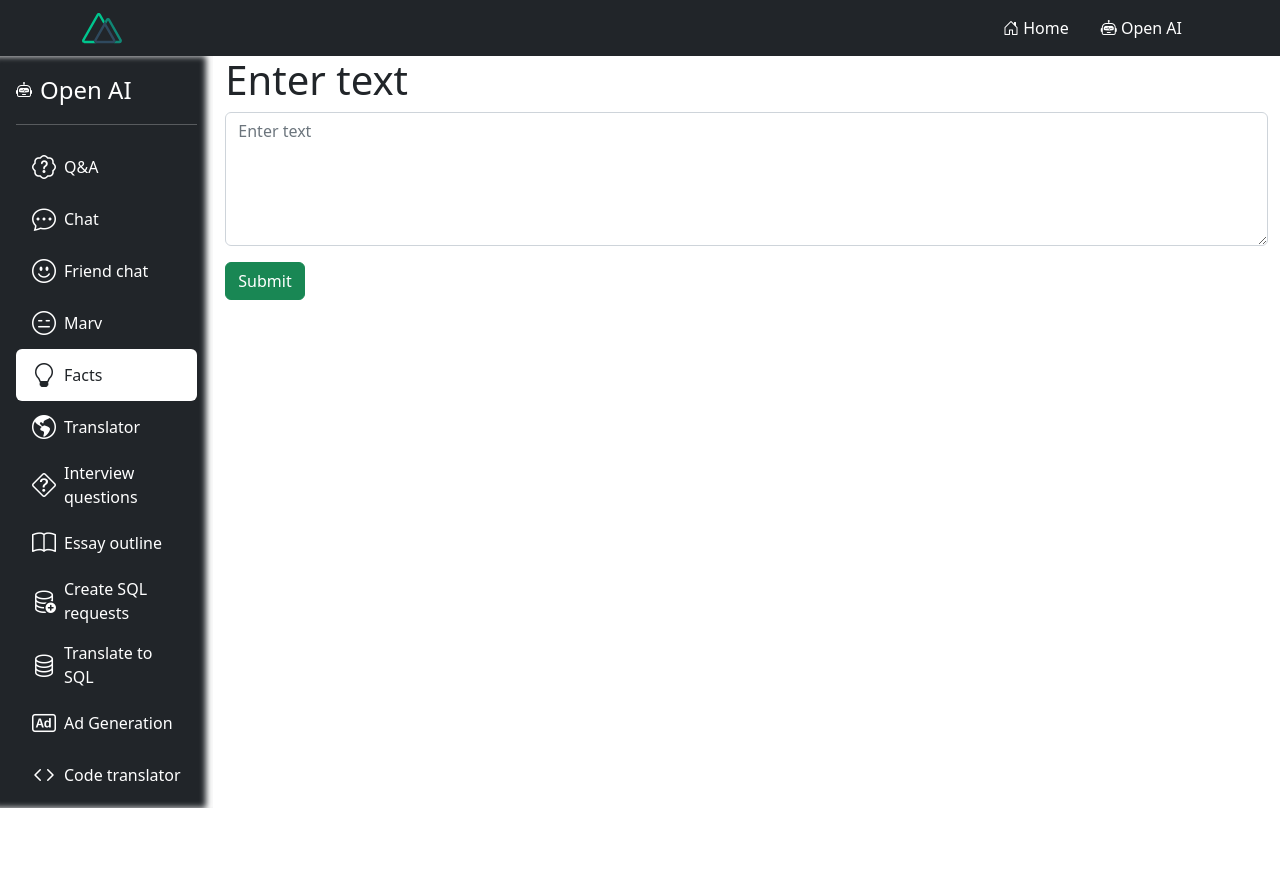
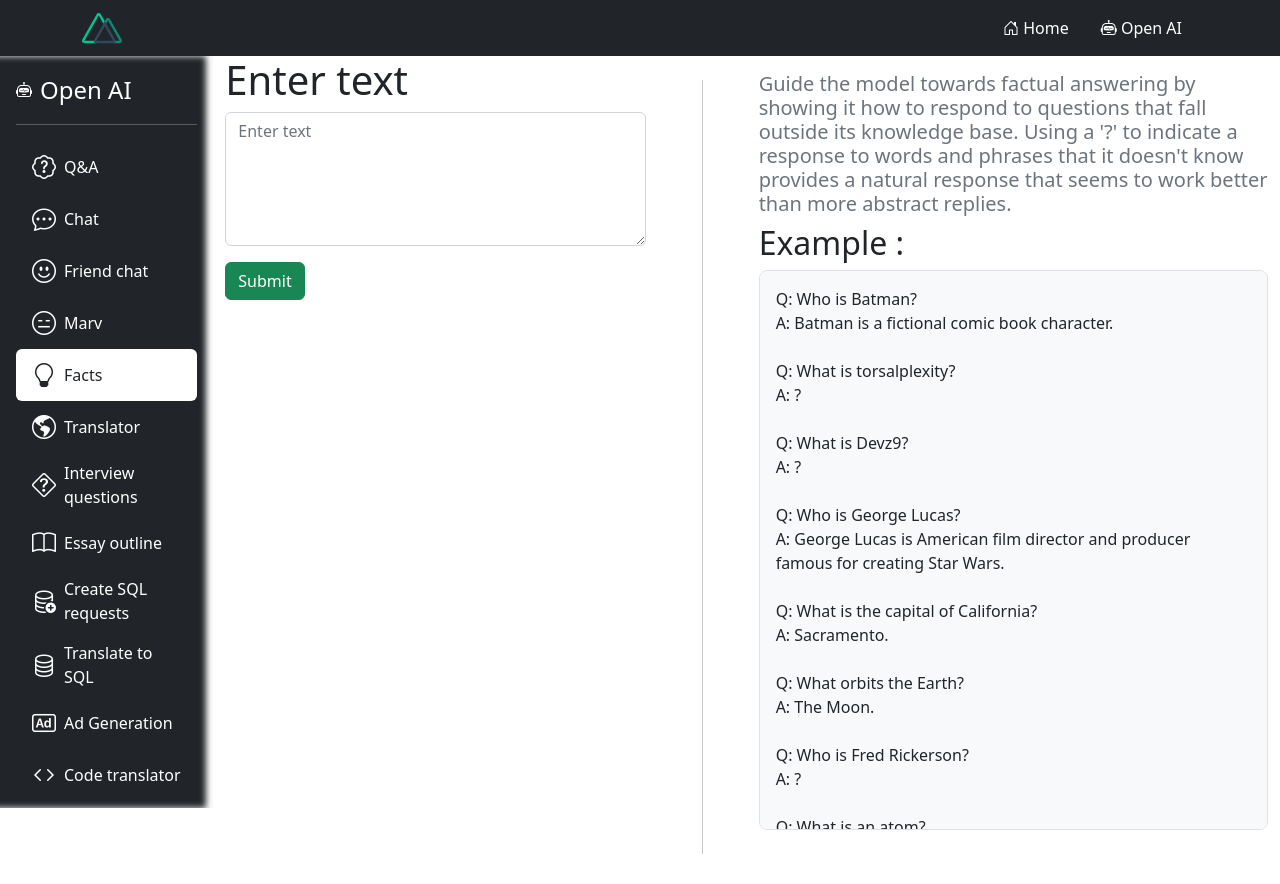
Before and after one commit to Faez-B/openAI-integration, a Nuxt app: page /openAI/facts in a window 1280 px wide. Before the commit the page ends 808 px from the top, so only its background shows below. Built offline with nearby package versions, Linux system fonts and the light colour scheme.

Commit message:
Update instructions CSS

```diff
--- a/pages/openAI/adGeneration.vue
+++ b/pages/openAI/adGeneration.vue
@@ -22,7 +22,7 @@
                 Example :
             </h2>
 
-            <div class="p-3 bg-light border rounded-3">
+            <div class="p-3 bg-light border rounded-3 example">
                 Write a creative ad for the following product to run on Facebook aimed at parents:
 
                 Product: Learning Room is a virtual environment to help students from kindergarten to high school excel in school.
@@ -30,3 +30,10 @@
         </div>
     </div>
 </template>
+
+<style scoped>
+    .example {
+        max-height: 35rem;
+        overflow: auto;
+    }
+</style>
--- a/pages/openAI/chat.vue
+++ b/pages/openAI/chat.vue
@@ -21,7 +21,7 @@
                 Example :
             </h2>
 
-            <div class="p-3 bg-light border rounded-3">
+            <div class="p-3 bg-light border rounded-3 example">
                 The following is a conversation with an AI assistant. The assistant is helpful, creative, clever, and very friendly.
                 <br/>
                 <br/>
@@ -36,3 +36,10 @@
         </div>
     </div>
 </template>
+
+<style scoped>
+    .example {
+        max-height: 35rem;
+        overflow: auto;
+    }
+</style>
--- a/pages/openAI/facts.vue
+++ b/pages/openAI/facts.vue
@@ -1,3 +1,67 @@
 <template>
-    <OpenAIForm link="facts"/>
+    <div class="row">
+        <div class="col-12 col-md-5 order-3 order-md-1">
+            <OpenAIForm link="facts"/>
+        </div>
+
+        <div class="col-1 d-none d-md-block text-center order-md-2">
+            <div class="vr h-100 my-4"></div>
+        </div>
+
+        <div class="col-12 d-block d-md-none text-center order-2">
+            <hr class="w-100 mx-auto" />
+        </div>
+
+        <div class="col-12 col-md-6 order-1 order-md-3">
+            <h5 class="mt-3 text-secondary">
+                Guide the model towards factual answering by showing it how to respond to questions that fall outside its knowledge base. Using a '?' to indicate a response to words and phrases that it doesn't know provides a natural response that seems to work better than more abstract replies.
+            </h5>
+
+            <h2>
+                Example :
+            </h2>
+
+            <div class="p-3 bg-light border rounded-3 example">
+                Q: Who is Batman?<br/>
+                A: Batman is a fictional comic book character.
+                <br/><br/>
+                Q: What is torsalplexity?<br/>
+                A: ?
+                <br/><br/>
+                Q: What is Devz9?<br/>
+                A: ?
+                <br/><br/>
+                Q: Who is George Lucas?<br/>
+                A: George Lucas is American film director and producer famous for creating Star Wars.
+                <br/><br/>
+                Q: What is the capital of California?<br/>
+                A: Sacramento.
+                <br/><br/>
+                Q: What orbits the Earth?<br/>
+                A: The Moon.
+                <br/><br/>
+                Q: Who is Fred Rickerson?<br/>
+                A: ?
+                <br/><br/>
+                Q: What is an atom?<br/>
+                A: An atom is a tiny particle that makes up everything.
+                <br/><br/>
+                Q: Who is Alvan Muntz?<br/>
+                A: ?
+                <br/><br/>
+                Q: What is Kozar-09?<br/>
+                A: ?
+                <br/><br/>
+                Q: How many moons does Mars have?<br/>
+                A: Two, Phobos and Deimos.<br/>
+            </div>
+        </div>
+    </div>
 </template>
+
+<style scoped>
+    .example {
+        max-height: 35rem;
+        overflow: auto;
+    }
+</style>
--- a/pages/openAI/friend.vue
+++ b/pages/openAI/friend.vue
@@ -21,7 +21,7 @@
                 Example :
             </h2>
 
-            <div class="p-3 bg-light border rounded-3">
+            <div class="p-3 bg-light border rounded- example">
                 You: What have you been up to?<br/>
                 Friend: Watching old movies.<br/>
                 You: Did you watch anything interesting?<br/>
@@ -30,3 +30,10 @@
         </div>
     </div>
 </template>
+
+<style scoped>
+    .example {
+        max-height: 35rem;
+        overflow: auto;
+    }
+</style>
--- a/pages/openAI/marv.vue
+++ b/pages/openAI/marv.vue
@@ -21,7 +21,7 @@
                 Example :
             </h2>
 
-            <div class="p-3 bg-light border rounded-3">
+            <div class="p-3 bg-light border rounded-3 example">
                 Marv is a chatbot that reluctantly answers questions with sarcastic responses:
                 <br/>
                 <br/>
@@ -39,3 +39,10 @@
         </div>
     </div>
 </template>
+
+<style scoped>
+    .example {
+        max-height: 35rem;
+        overflow: auto;
+    }
+</style>
--- a/pages/openAI/q_a.vue
+++ b/pages/openAI/q_a.vue
@@ -21,7 +21,7 @@
                 Example :
             </h2>
 
-            <div class="p-3 bg-light border rounded-3">
+            <div class="p-3 bg-light border rounded-3 example">
                 I am a highly intelligent question answering bot. If you ask me a question that is rooted in truth, I will give you the answer. If you ask me a question that is nonsense, trickery, or has no clear answer, I will respond with "Unknown".
                 <br />
                 Q: What is human life expectancy in the United States? <br/>
@@ -54,3 +54,10 @@
         </div>
     </div>
 </template>
+
+<style scoped>
+    .example {
+        max-height: 35rem;
+        overflow: auto;
+    }
+</style>
```
